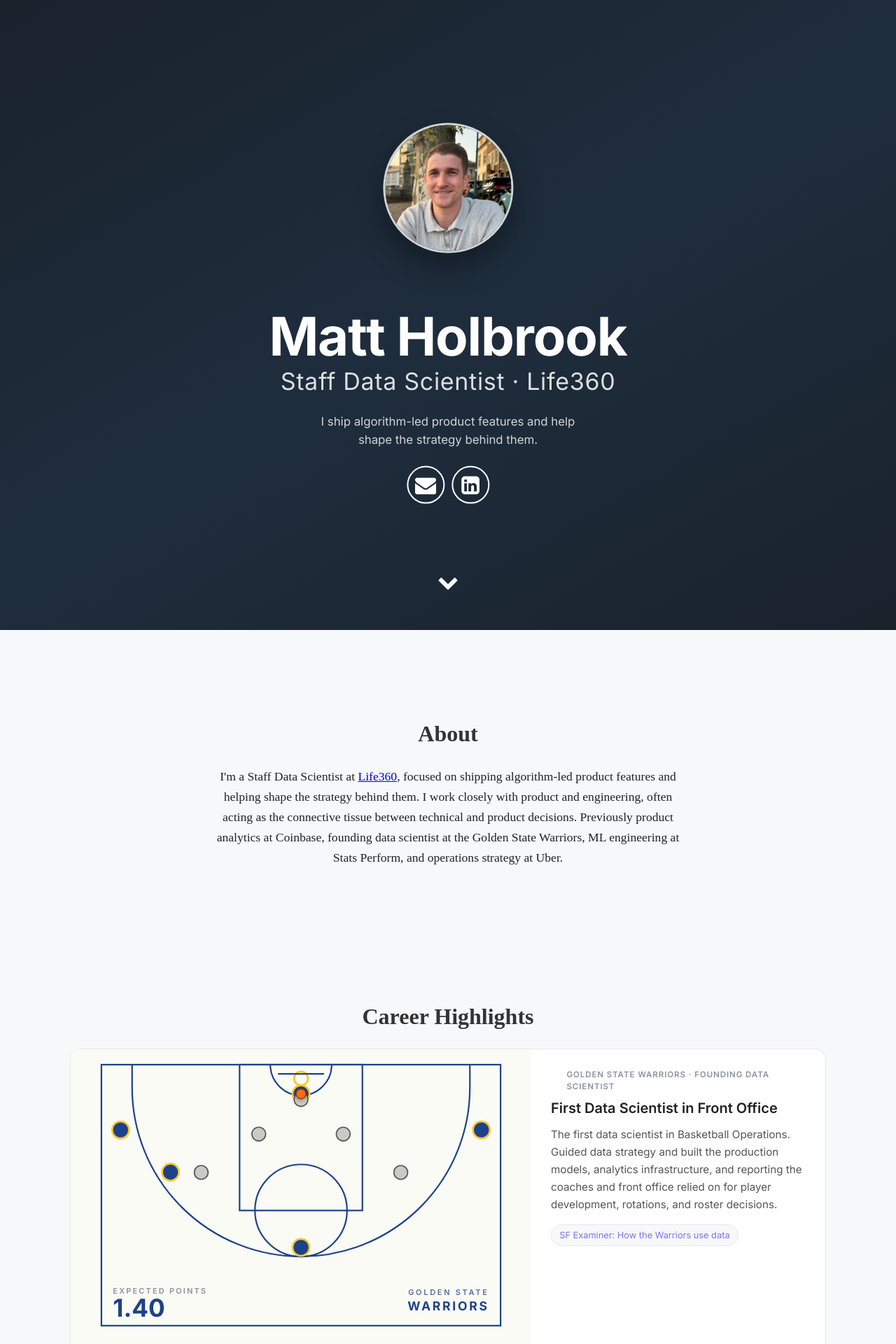
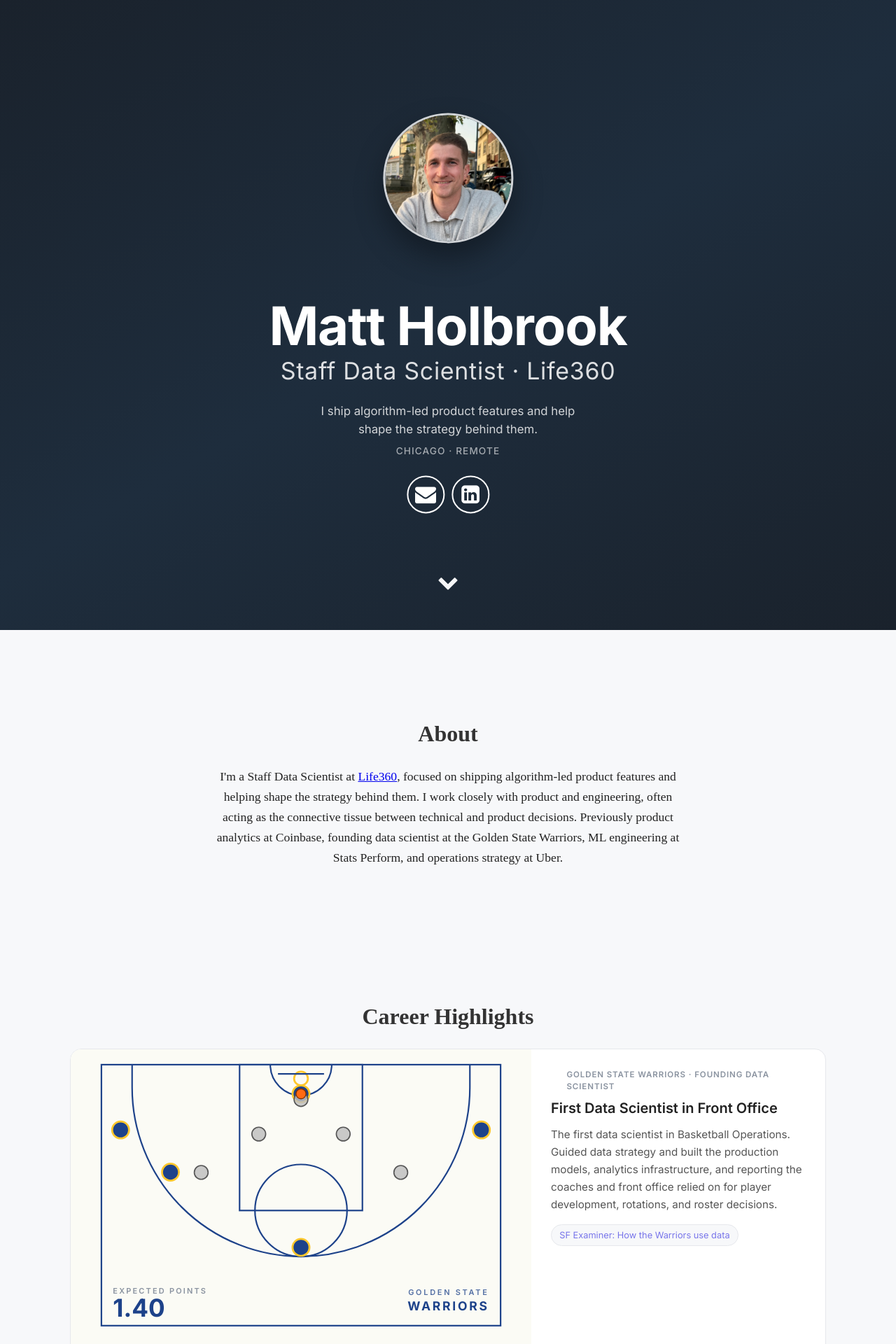
Before and after one commit to holbrojm/holbrojm.github.io, a Jekyll site: the page built from index.html, in a window 1280 px wide. Shown: the top 1920 px of the page at 70% size. Built offline with Jekyll 4.4.1, drawn with Linux system fonts in a browser that asks for light colours; some web fonts are replaced; some of the changed text lies outside the part shown.

Commit message:
add location

```diff
--- a/_config.yml
+++ b/_config.yml
@@ -1,6 +1,6 @@
 # Site settings
 title: Matt Holbrook · Data Science
-description: Matt Holbrook's personal site. Staff Data Scientist shipping algorithm-led product features at Life360. Previously Coinbase, Golden State Warriors, Stats Perform, Uber.
+description: Matt Holbrook's personal site. Staff Data Scientist in Chicago shipping algorithm-led product features at Life360. Previously Coinbase, Golden State Warriors, Stats Perform, Uber.
 # baseurl: "" # the subpath of your site, e.g. /blog
 url: "https://matt-holbrook.com"
 
--- a/_includes/career.html
+++ b/_includes/career.html
@@ -59,7 +59,7 @@
       <li>
         <div class="career-row">
           <img src="https://www.google.com/s2/favicons?domain=life360.com&sz=128" alt="" class="co-logo co-logo-lg" aria-hidden="true" width="40" height="40">
-          <div><h4>Staff Data Scientist, Life360</h4><span class="role-meta">2023 &ndash; Present &middot; Remote</span></div>
+          <div><h4>Staff Data Scientist, Life360</h4><span class="role-meta">2023 &ndash; Present &middot; Chicago &middot; Remote</span></div>
         </div>
       </li>
       <li>
--- a/_includes/head.html
+++ b/_includes/head.html
@@ -6,7 +6,7 @@
   <title>{% if page.title %}{{ page.title }}{% else %}{{ site.title }}{% endif %}</title>
   <meta name="description" content="{% if page.description %}{{ page.description | strip_html | strip_newlines | truncate: 160 }}{% else %}{{ site.description }}{% endif %}">
   <meta name="author" content="Matt Holbrook">
-  <meta name="keywords" content="Matt Holbrook, Staff Data Scientist, Applied Machine Learning, Applied ML, Data Science, Product Analytics, Experimentation, A/B Testing, On-Device ML, TensorFlow, LightGBM, MLflow, scikit-learn, Deep Learning, Bayesian inference, Python, SQL, dbt, Airflow, Snowflake, Databricks, BigQuery, LLMs, RAG, Evals, Life360, Coinbase, Golden State Warriors, Stats Perform">
+  <meta name="keywords" content="Matt Holbrook, Staff Data Scientist, Chicago, Applied Machine Learning, Applied ML, Data Science, Product Analytics, Experimentation, A/B Testing, On-Device ML, TensorFlow, LightGBM, MLflow, scikit-learn, Deep Learning, Bayesian inference, Python, SQL, dbt, Airflow, Snowflake, Databricks, BigQuery, LLMs, RAG, Evals, Life360, Coinbase, Golden State Warriors, Stats Perform">
 
   <!-- Open Graph / social -->
   <meta property="og:type" content="profile">
@@ -31,6 +31,7 @@
     ],
     "email": "mailto:mholbrook0@gmail.com",
     "url": "https://matt-holbrook.com",
+    "address": { "@type": "PostalAddress", "addressLocality": "Chicago", "addressRegion": "IL" },
     "sameAs": [
       "https://www.linkedin.com/in/mholbrook0"
     ]
--- a/_includes/header.html
+++ b/_includes/header.html
@@ -8,6 +8,7 @@
         <span class="site-description">{{ site.user_title }}</span>
       </h1>
       <p class="hero-tagline">I ship algorithm-led product features and help shape the strategy behind them.</p>
+      <p class="hero-location">Chicago &middot; Remote</p>
       <div class="header-icons">
         <a aria-label="Send email" href="mailto:mholbrook0@gmail.com"><i class="icon fa fa-envelope" aria-hidden="true"></i></a>
         <a aria-label="My LinkedIn" target="_blank" rel="noopener" href="https://www.linkedin.com/in/mholbrook0"><i class="icon fa fa-linkedin-square" aria-hidden="true"></i></a>
--- a/assets/css/refresh.css
+++ b/assets/css/refresh.css
@@ -71,12 +71,20 @@ main {
 .hero-tagline {
   color: rgba(255,255,255,0.8);
   max-width: 36ch;
-  margin: 1rem auto 1.25rem;
+  margin: 1rem auto 0.5rem;
   font-size: 0.95rem;
   line-height: 1.55;
 }
 @media (min-width: 768px) {
   .hero-tagline { font-size: 1.05rem; }
+}
+.hero-location {
+  color: rgba(255,255,255,0.6);
+  font-size: 0.85rem;
+  letter-spacing: 0.08em;
+  text-transform: uppercase;
+  margin: 0 auto 1.25rem;
+  font-weight: 500;
 }
 
 /* ============ BIO / ABOUT SECTION ============ */
```
